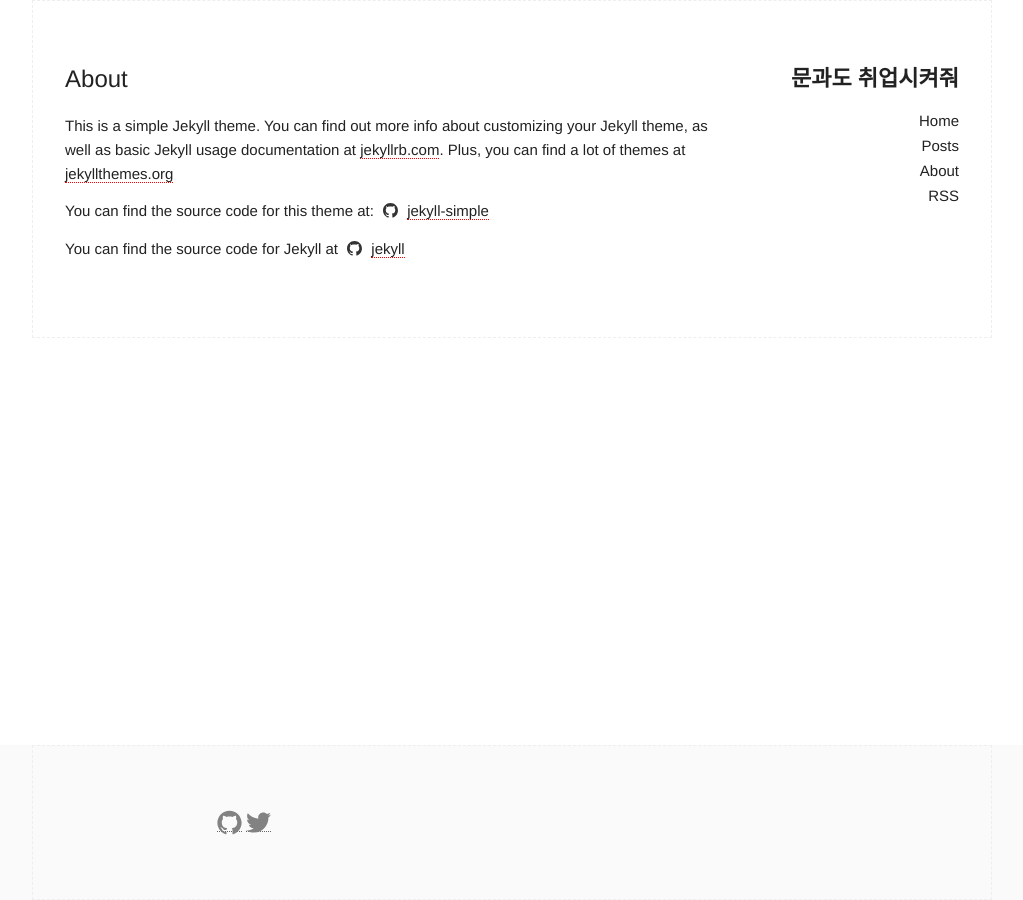
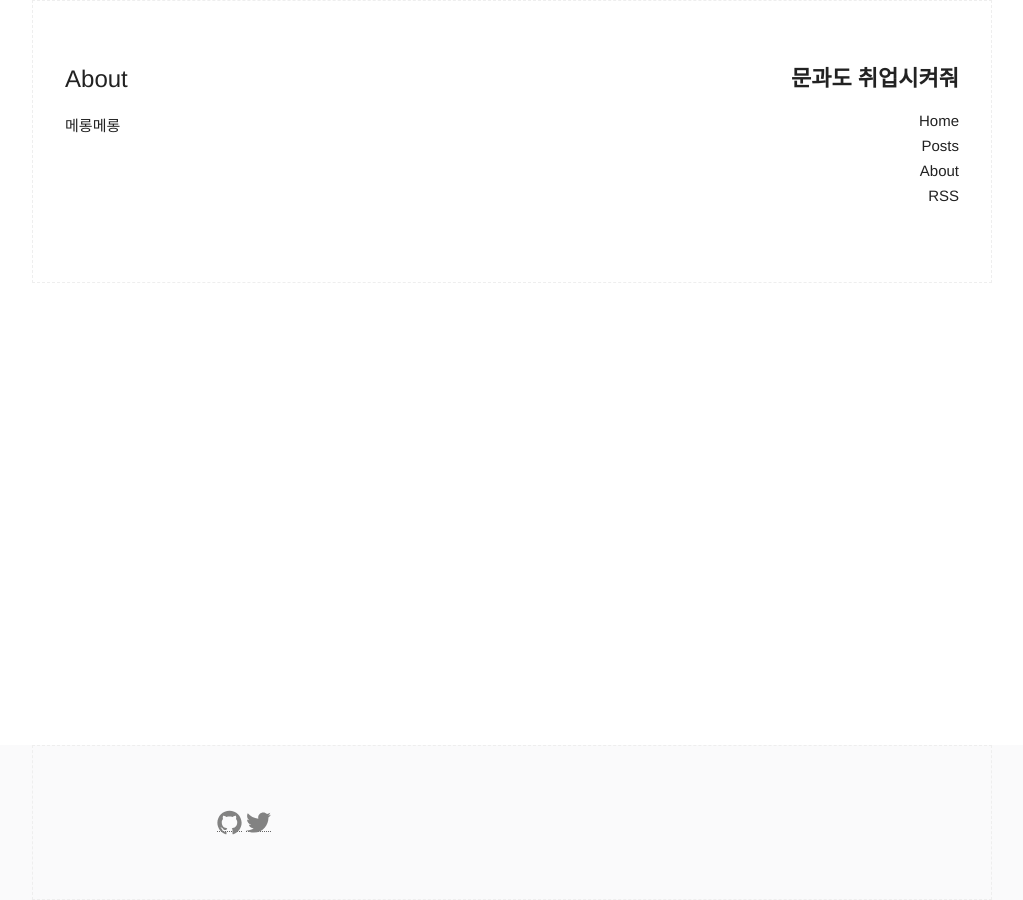
Before and after one commit to cuza22/cuza22.github.io, a Jekyll site: the page built from about.md, in a window 1280 px wide. Shown: the whole page, without its empty margins (128-1151 px from the left). Built offline with Jekyll 4.4.1, drawn with Linux system fonts in a browser that asks for light colours.

Commit message:
Change Theme2

```diff
--- a/Gemfile
+++ b/Gemfile
@@ -5,7 +5,6 @@
 git_source(:github) {|repo_name| "https://github.com/#{repo_name}" }
 
 # gem "rails"
-
 gem "jekyll"
 gem "minimal-mistakes-jekyll"
 
--- a/_includes/author.html
+++ b/_includes/author.html
@@ -1,9 +1,9 @@
 <section class="author">
-  <div class="authorimage box" style="background: url({{site.baseurl}}/assets/img/Taffy.jpg)"></div>
+  <div class="authorimage box" style="background: url({{site.baseurl}}/assets/img/Hylion.jpg)"></div>
   <div class="authorinfo box">
-    <p>Author | David Lin</p>
+    <p>Author | YejiWoo</p>
     <p class="bio">
-      Currently a Ph.D. student in Singapore University of Technology and Design in the area of Human-Computer Interaction(HCI).
+      문과생도 취업시켜주세요 루삥뽕 나는 빡빡이다
     </p>
   </div>
 </section>
--- a/about.md
+++ b/about.md
@@ -4,8 +4,4 @@
 permalink: /about/
 ---
 
-This is a simple Jekyll theme. You can find out more info about customizing your Jekyll theme, as well as basic Jekyll usage documentation at [jekyllrb.com](http://jekyllrb.com/).  Plus, you can find a lot of themes at [jekyllthemes.org](http://jekyllthemes.org/)
-
-You can find the source code for this theme at: <data data-icon="ei-sc-github"></data>  [jekyll-simple](https://github.com/wild-flame/jekyll-simple)
-
-You can find the source code for Jekyll at <data data-icon="ei-sc-github"></data>  [jekyll](https://github.com/jekyll/jekyll)
+메롱메롱
```
Also changed, not shown: assets/img/Hylion.jpg (added), assets/img/Taffy.jpg (deleted).
